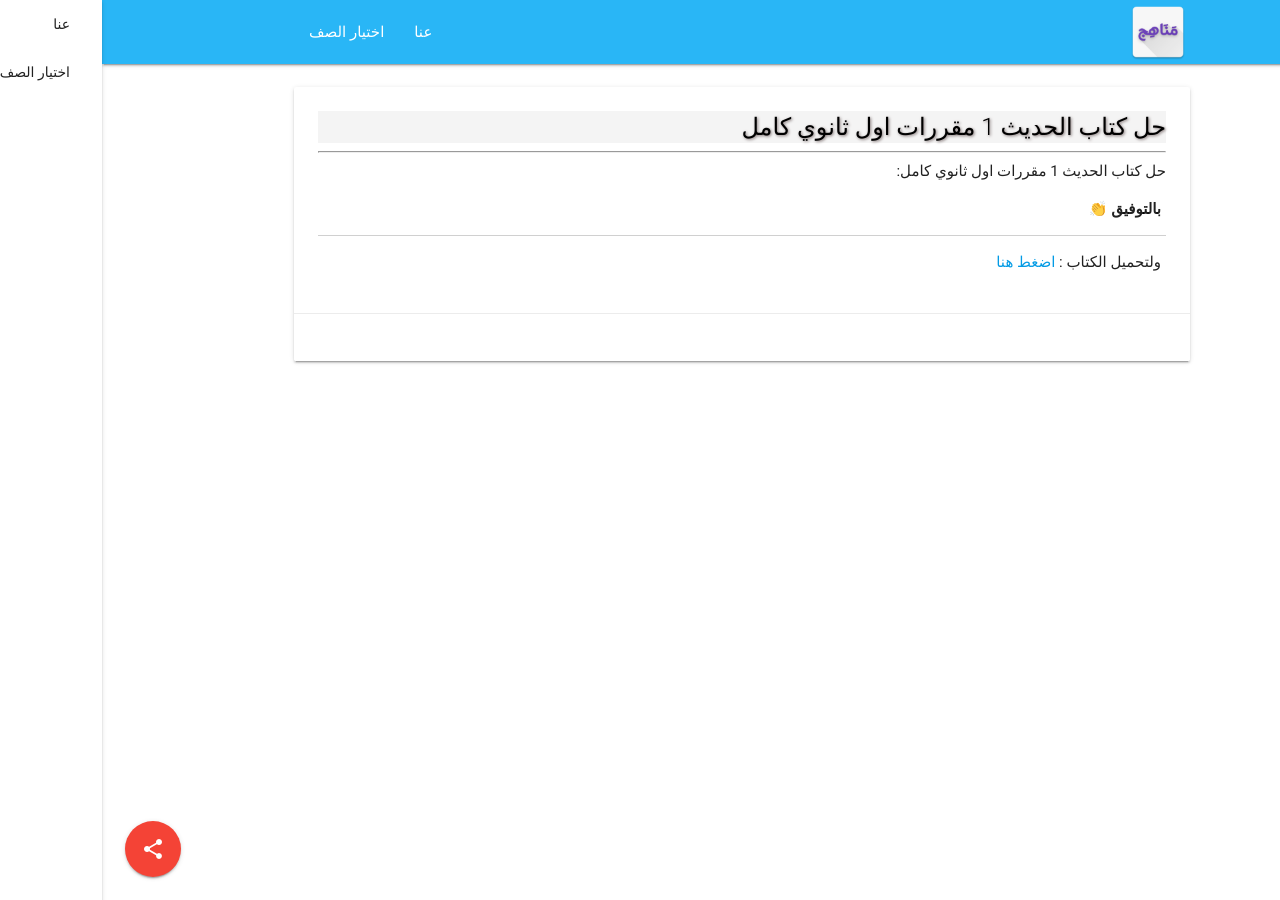
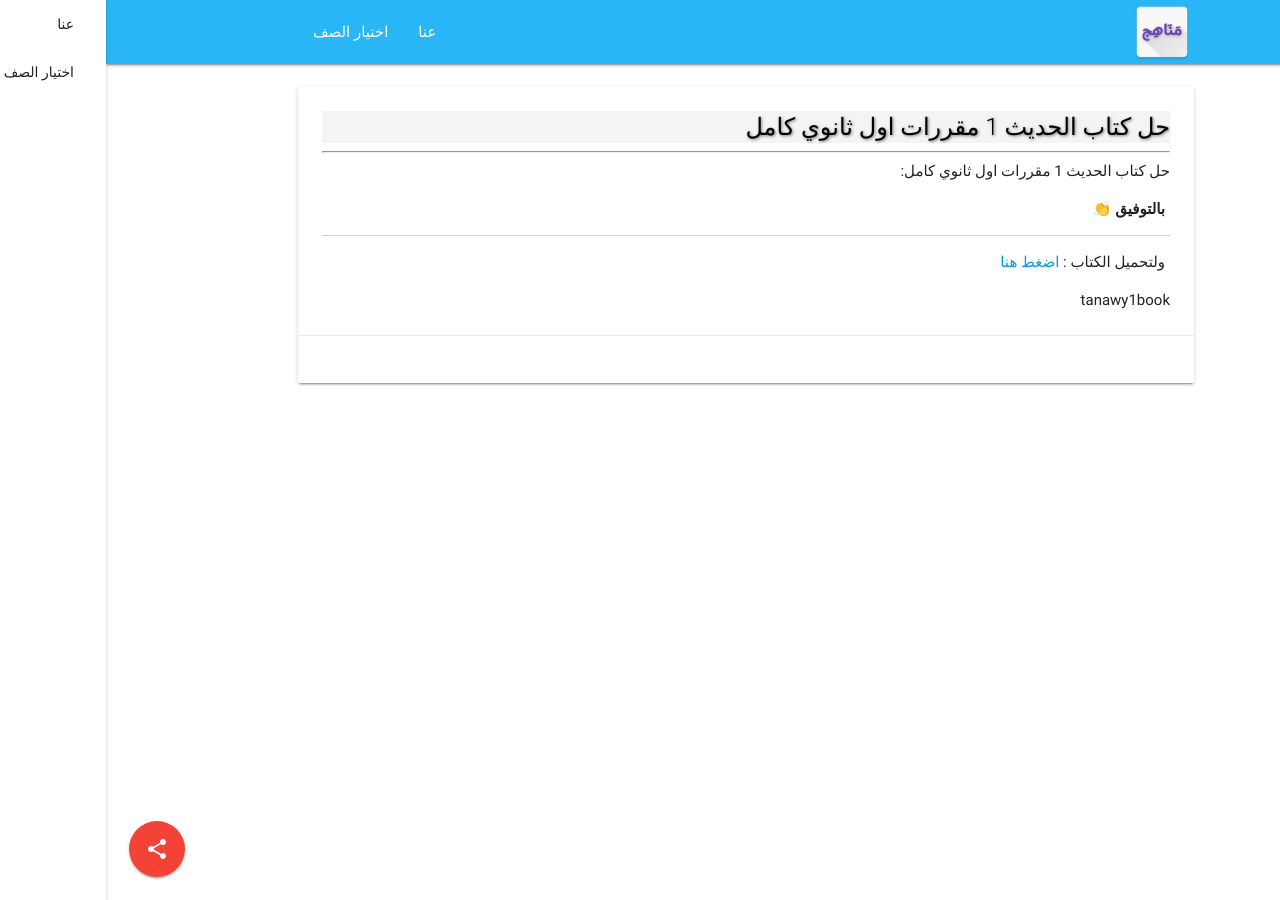
Before and after one commit to egyjs/el3zahaby.github.io-, a Jekyll site: the page built from _tanawy/1/book.md, in a window 1280 px wide. Built offline with Jekyll 4.4.1, drawn with Linux system fonts in a browser that asks for light colours; nearby versions of some CDN libraries; emoji names are drawn with the system emoji font; comment, search, counter and statistics services are not loaded.

Commit message:
echo filename

```diff
--- a/_tanawy/1/book.md
+++ b/_tanawy/1/book.md
@@ -15,4 +15,5 @@
 | ولتحميل الكتاب  : <a href="/assets/files/Hadith1.pdf" download >اضغط هنا</a>  |
 
 {% assign filename = page.url | replace_first: '/', '' | replace: '/', ''  | replace: '.html', '' %}
+{{ filename }}
 <!--<div class="url">/assets/files/Hadith1.pdf</div>-->
```
